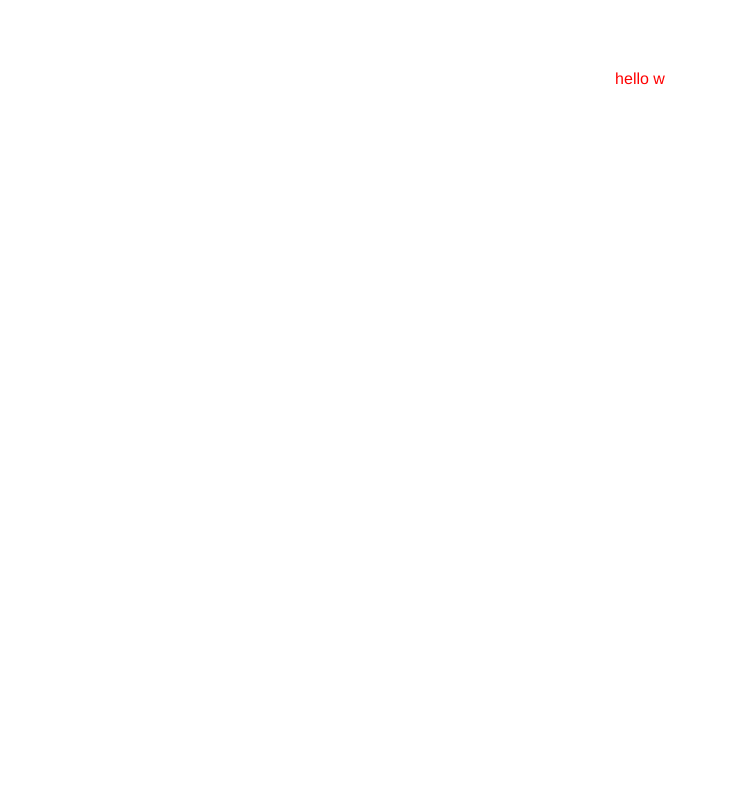
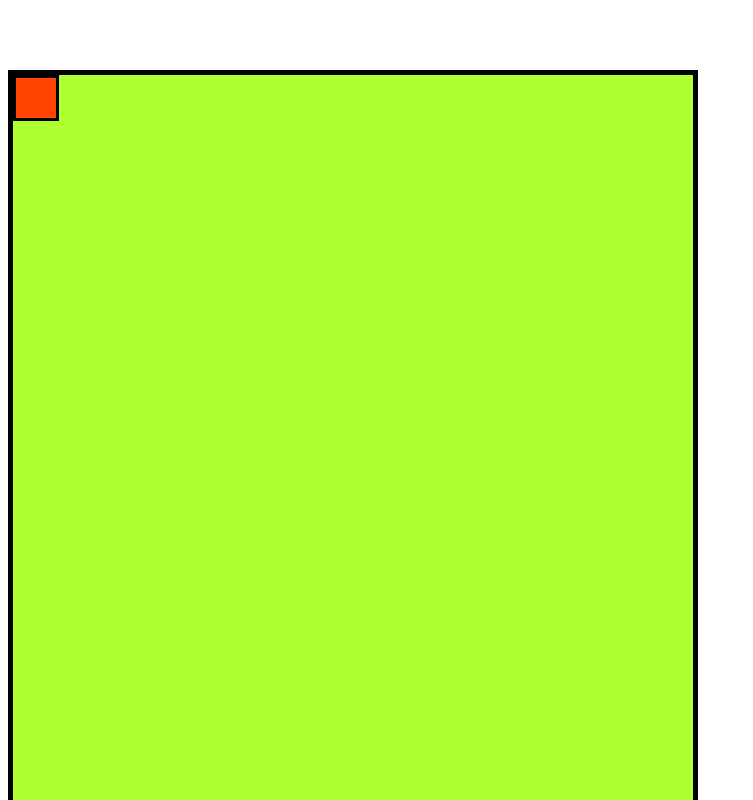
Before and after one commit to TheHeromatic/runner, a Vue app: page /#/gameScreen in a window 1280 px wide. Shown: the top 800 px of the page, without its empty margins (0-753 px from the left). Built offline with nearby package versions, Linux system fonts and the light colour scheme.

Commit message:
Update GameScreen.vue

```diff
--- a/src/components/GameScreen.vue
+++ b/src/components/GameScreen.vue
@@ -1,11 +1,25 @@
+<script setup>
+</script>
+
 <template>
-<div> hello w</div>
+  <div id="field"> <div id="player"></div>
+  </div>
 </template>
 
-<script setup>
-
-</script>
-
-<style scoped>
-
+<style>
+#field {
+  background-color: greenyellow;
+  height: 900px;
+  width: 680px;
+  position: relative;
+  border: solid 5px black;
+}
+#player {
+  background-color: orangered;
+  height: 40px;
+  width: 40px;
+  position: absolute;
+  border: solid 3px black;
+  z-index: 1000;
+}
 </style>
```
